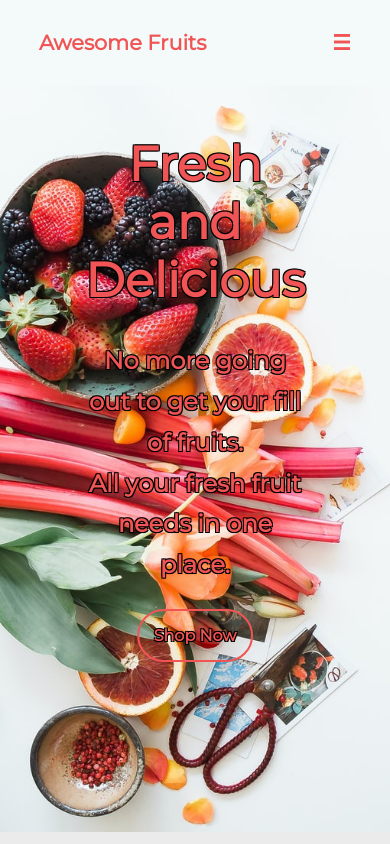
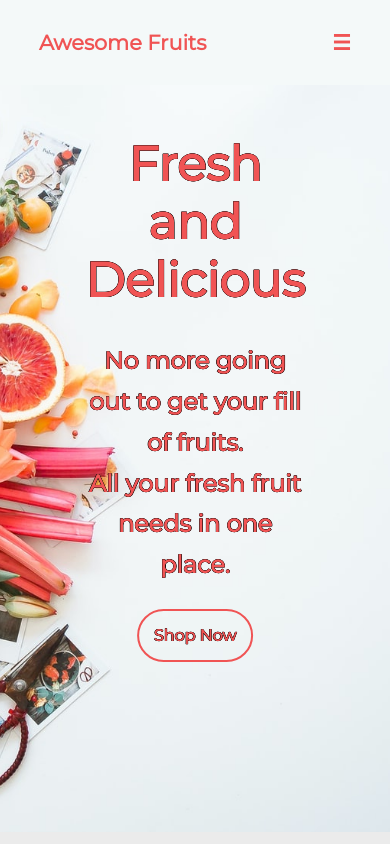
Before and after one commit to kimjeffrey/Ecommerce-Practice-Fruit-Shop, a React app in the folder client/: page / in a window 390 px wide. Built offline with nearby package versions, Linux system fonts and the light colour scheme.

Commit message:
Edited mobile view for landing

```diff
--- a/client/src/components/Details.js
+++ b/client/src/components/Details.js
@@ -14,7 +14,6 @@ export default function Details(props){
     price: price,
     count: 1
   };
-  const localCart = JSON.parse(localStorage.getItem("cart"));
 
   const [count, setCount] = useState(1);
 
--- a/client/src/index.css
+++ b/client/src/index.css
@@ -29,6 +29,7 @@ code {
   background-image: url("assets/images/landing.jpg");
   background-repeat: no-repeat;
   background-size: cover;
+  background-position: 45% 0%;
   text-align: center;
   height: calc(100vh - 97px);
   position: relative;
@@ -38,10 +39,10 @@ code {
   display: inline-block;
   color: #f05454;
   text-shadow:
-		-1px -1px 0 #000,
-		1px -1px 0 #000,
-		-1px 1px 0 #000,
-		1px 1px 0 #000;
+    0.02em 0 black,
+    0 0.02em black,
+    -0.02em 0 black,
+    0 -0.02em black;
   padding: 20px 20px 40px;
   position: absolute;
   top: 40%;
@@ -456,6 +457,10 @@ code {
 }
 
 @media (min-width: 1281px) {
+  .home-page {
+    background-position: unset;
+  }
+
   .home-content {
     text-shadow: none;
   }
```
